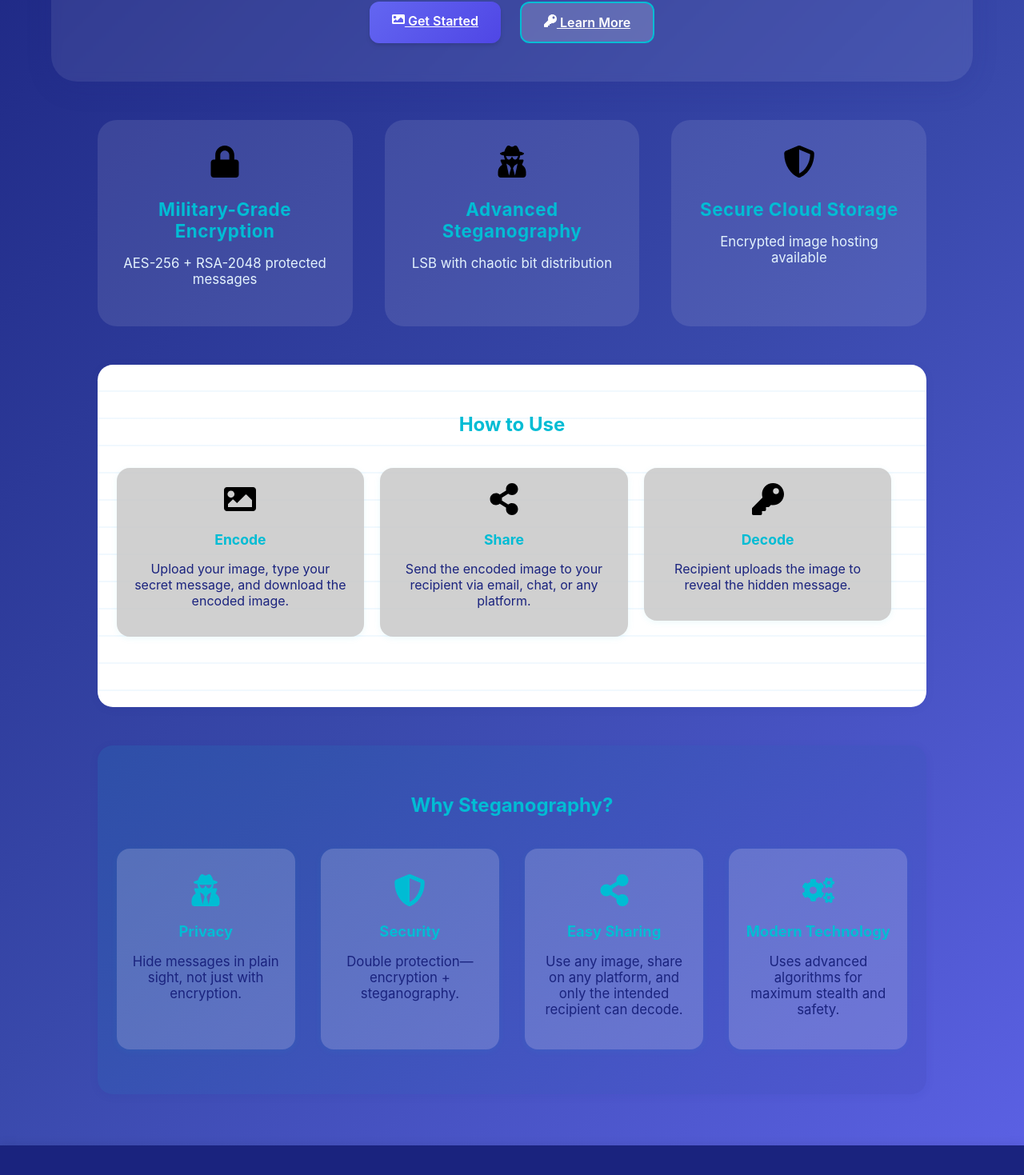
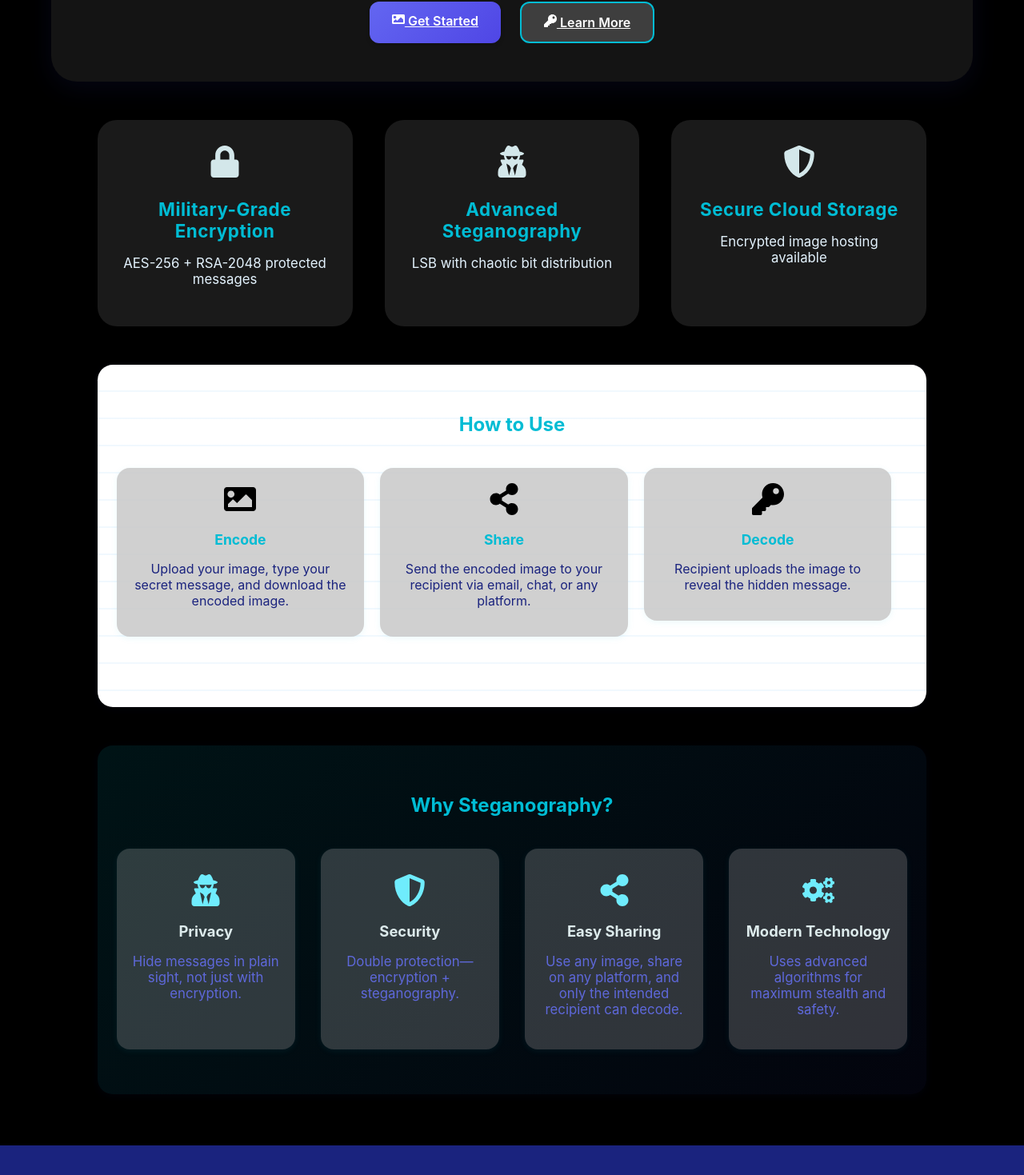
Before and after one commit to vishal-tamhane/Steganography_Project2, a React (Create React App) app in the folder frontend-temp/: page / in a window 1280 px wide. Shown: the part 337-1806 px from the top of the page at 80% size. Built offline with nearby package versions, Linux system fonts and the light colour scheme.

Commit message:
Update App.css with color and background changes for improved UI aesthetics
Modified background color to black and adjusted various text colors for better visibility and consistency across components. Added a new class for feature icons to enhance styling.

```diff
--- a/frontend-temp/src/App.css
+++ b/frontend-temp/src/App.css
@@ -18,7 +18,7 @@
 body {
   margin: 0;
   font-family: 'Inter', -apple-system, BlinkMacSystemFont, 'Segoe UI', Roboto, sans-serif;
-  background: var(--background-gradient);
+  background:black;
   min-height: 100vh;
 }
 
@@ -363,7 +363,7 @@ body {
 
 .why-steg-icon {
   font-size: 2.5rem;
-  color: #00bcd4;
+  color: #6fecfd;
   margin-bottom: 1rem;
   transition: color 0.2s;
 }
@@ -374,13 +374,13 @@ body {
 
 .why-steg-card strong {
   display: block;
-  color: #00bcd4;
+  color: #dceaeb;
   font-size: 1.15rem;
   margin-bottom: 0.5rem;
 }
 
 .why-steg-card p {
-  color: #1a237e;
+  color: #5e68da;
   font-size: 1.05rem;
 }
 
@@ -625,7 +625,7 @@ body {
 .about-feature-card:hover {
   transform: translateY(-8px) scale(1.03);
   box-shadow: 0 8px 32px 0 rgba(31, 38, 135, 0.18);
-  background: rgba(0,188,212,0.15);
+  background: rgba(251, 252, 252, 0.15);
 }
 
 .about-feature-icon {
@@ -634,6 +634,10 @@ body {
   margin-bottom: 0.7rem;
   transition: color 0.2s;
 }
+.feature-icon{
+  color: #d3e7ea;
+}
+
 
 .about-feature-card:hover .about-feature-icon {
   color: #1a237e;
```
